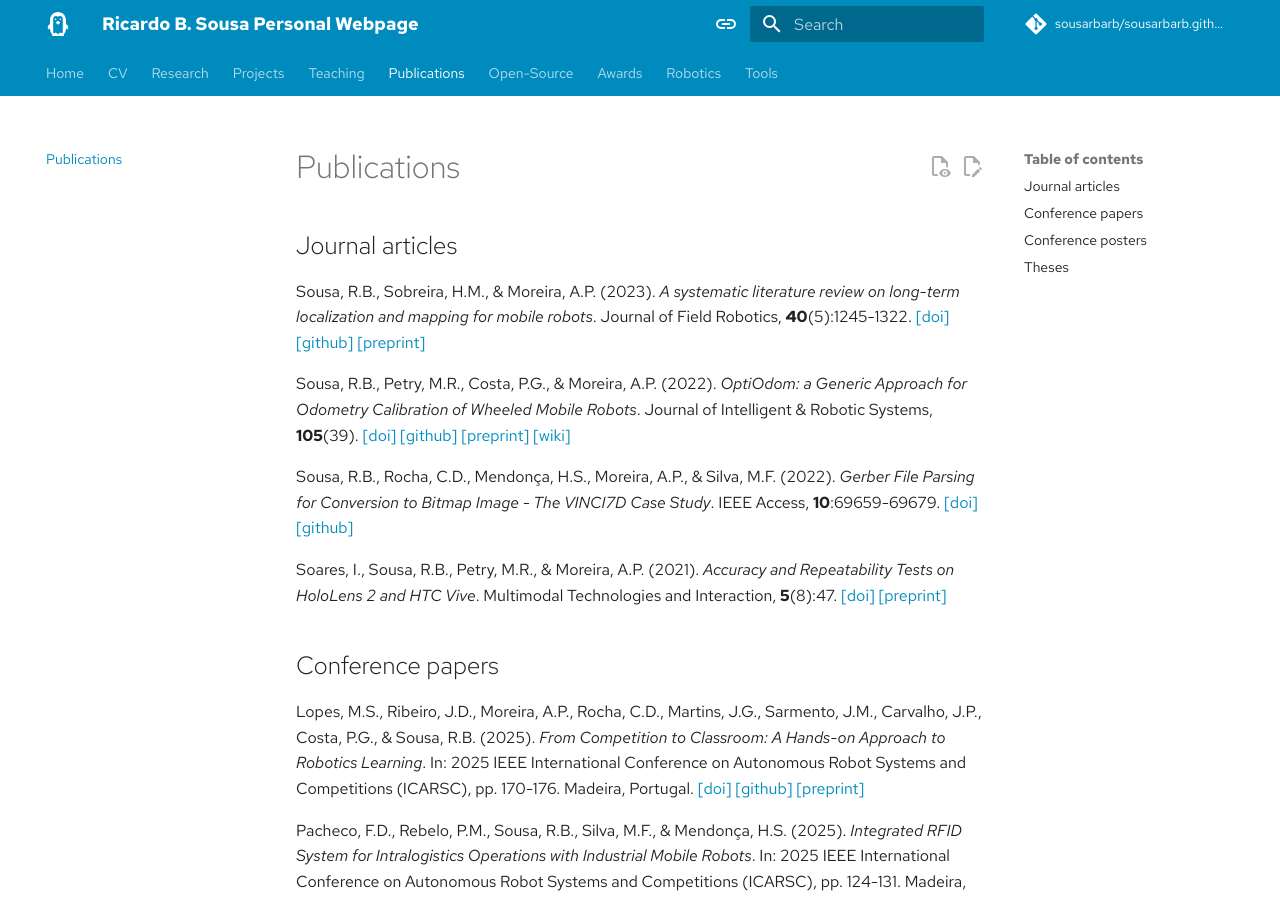
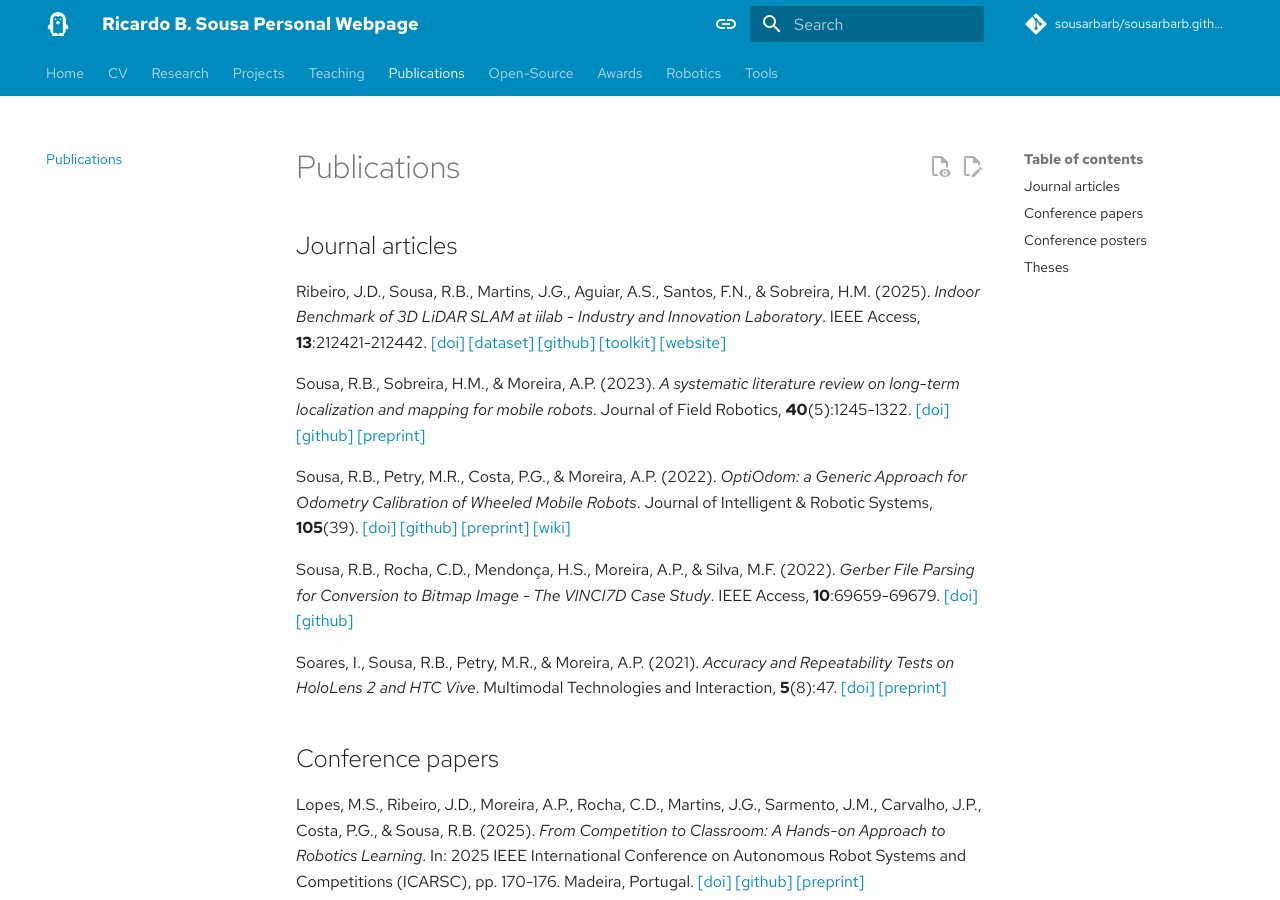
Before and after one commit to sousarbarb/sousarbarb.github.io, an MkDocs documentation site: the page built from docs/publications.md, in a window 1280 px wide and 900 px high. Built offline with MkDocs 1.6.1 and Material for MkDocs 9.7.7, drawn with Linux system fonts in a browser that asks for light colours; comment, search, counter and statistics services are not loaded.

Commit message:
Add new journal article to publications
Added a new journal article reference to the publications.

```diff
--- a/docs/publications.md
+++ b/docs/publications.md
@@ -1,6 +1,16 @@
 # Publications
 
 ## Journal articles
+
+Ribeiro, J.D., Sousa, R.B., Martins, J.G., Aguiar, A.S.,
+Santos, F.N., & Sobreira, H.M. (2025).
+_Indoor Benchmark of 3D LiDAR SLAM at iilab - Industry and Innovation Laboratory_.
+IEEE Access, **13**:212421-212442.
+[[doi]](https://doi.org/10.1109/ACCESS.2025.3643753)
+[[dataset]](https://doi.org/10.25747/VHNJ-WM80)
+[[github]](https://github.com/jorgedfr/3d_lidar_slam_benchmark_at_iilab)
+[[toolkit]](https://github.com/JorgeDFR/iilabs3d-toolkit)
+[[website]](https://jorgedfr.github.io/3d_lidar_slam_benchmark_at_iilab/)
 
 Sousa, R.B., Sobreira, H.M., & Moreira, A.P. (2023).
 _A systematic literature review on long-term localization and mapping for_
```
